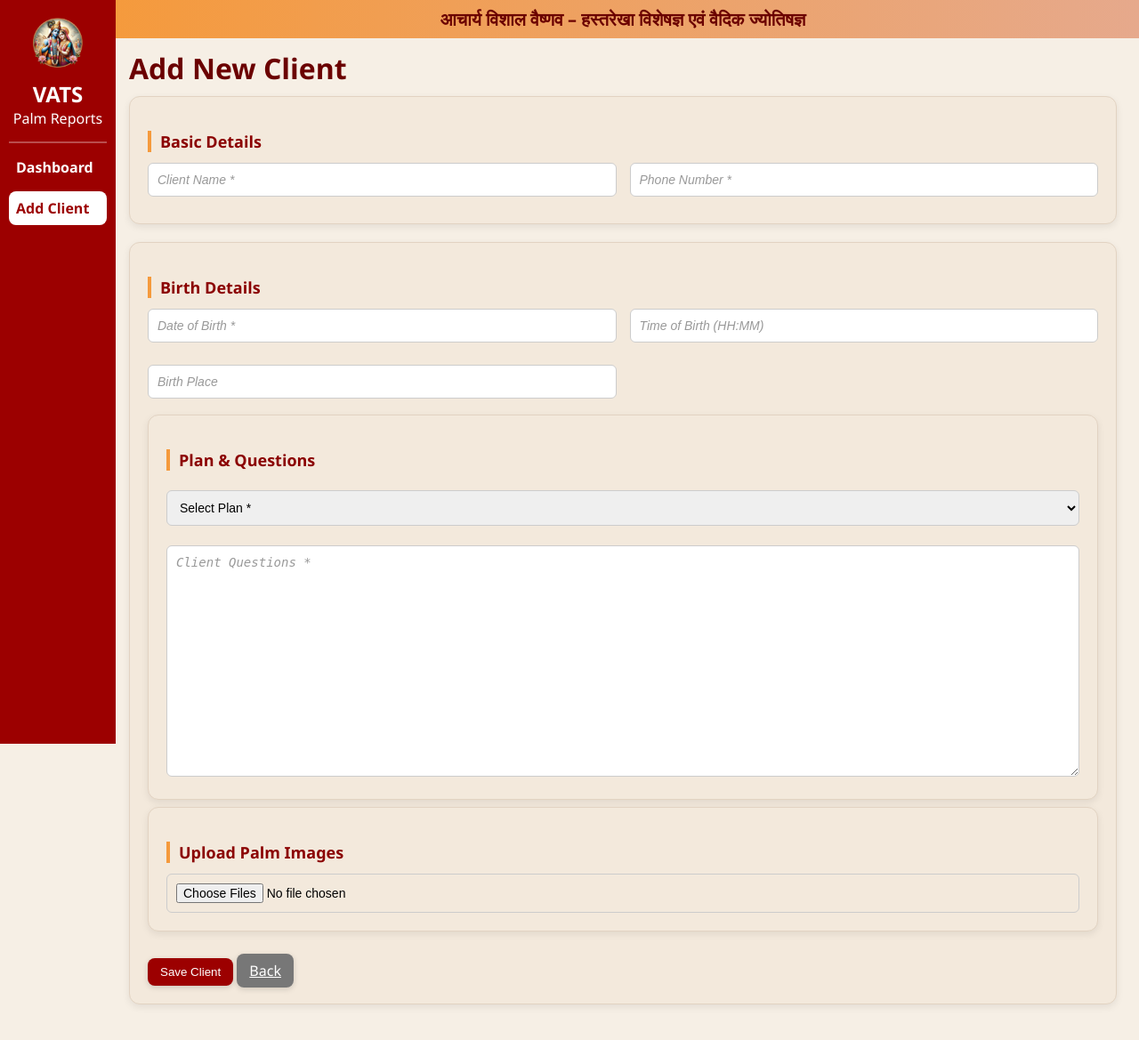
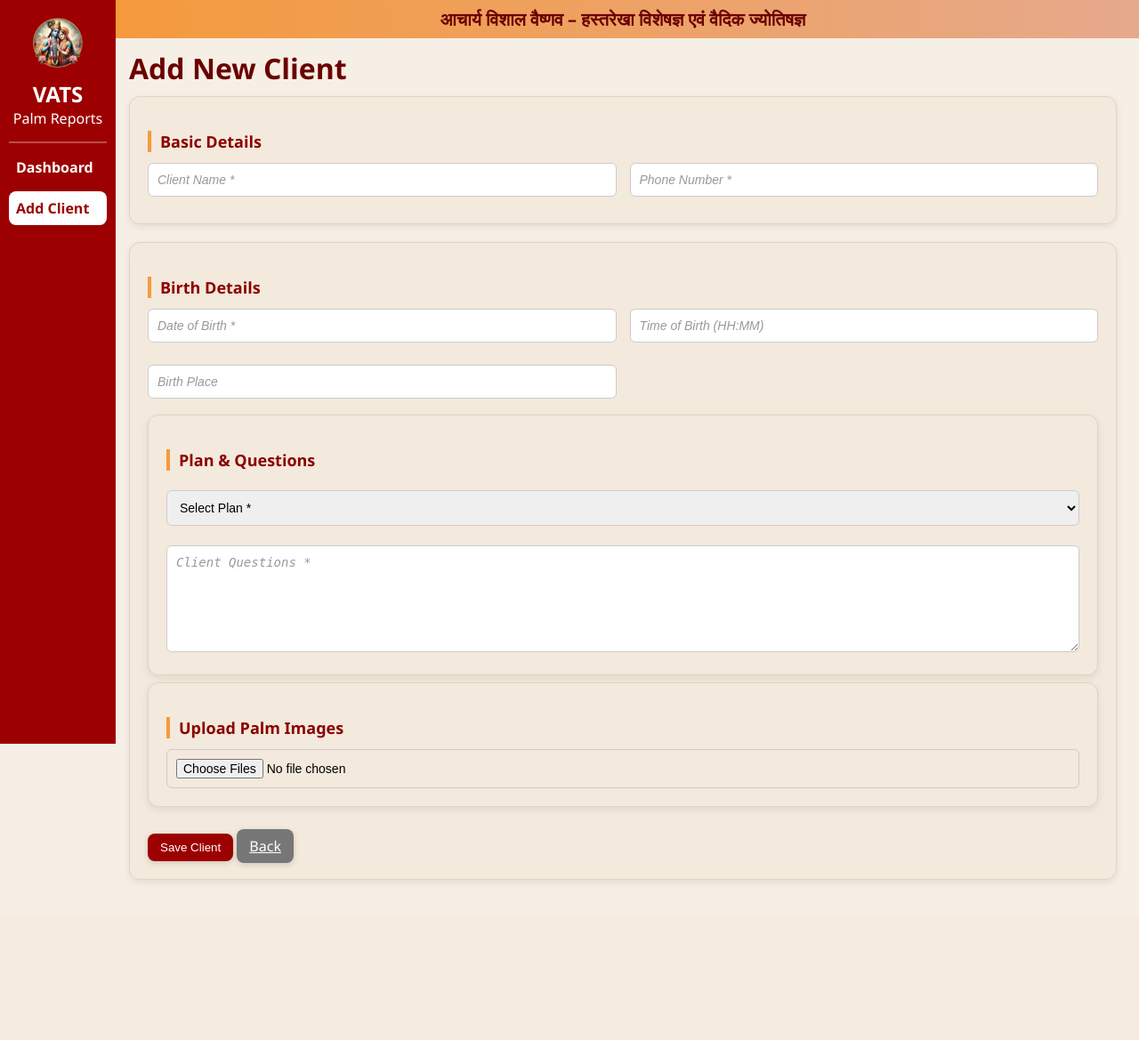
Before and after one commit to vishalvaishnavrk-ops/jyotish-backend, a FastAPI app: page /admin/add-client in a window 1280 px wide. Shown: the whole page at 89% size. After the commit the page ends 990 px from the top, so only its background shows below. Run offline with FastAPI, Linux system fonts and the light colour scheme; parts of the project's set-up code (start-up, migrations or seed data) failed here and were passed over.

Commit message:
Update admin.css

```diff
--- a/static/css/admin.css
+++ b/static/css/admin.css
@@ -425,8 +425,9 @@ color: white;
 z-index: 10;
 }
 
-/* ONLY CLIENT QUESTION BOX */
+/* FIX: ONLY CLIENT QUESTION BOX */
 .question-box {
-min-height: 130px;
+height: 120px !important;
+min-height: 120px !important;
 resize: vertical;
 }
```
